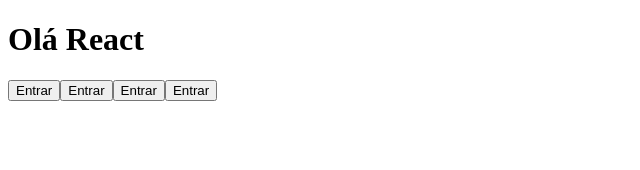
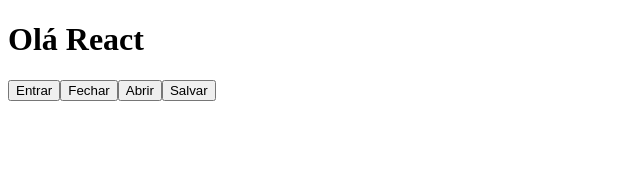
Before and after one commit to Ramos-GS/EstudoReact, a React (Create React App) app in the folder dio/: page / in a window 1280 px wide. Shown: the top 170 px of the page, without its empty margins (0-640 px from the left). Built offline with nearby package versions, Linux system fonts and the light colour scheme.

Commit message:
docs:Component Concepts

```diff
--- a/dio/src/App.js
+++ b/dio/src/App.js
@@ -3,9 +3,9 @@
   return (
   <div className="App"> <h1>Olá React</h1>
   <Button title ='Entrar'/>
-  <Button title ='Entrar'/>
-  <Button title ='Entrar'/>
-  <Button title ='Entrar'/>
+  <Button title ='Fechar'/>
+  <Button title ='Abrir'/>
+  <Button title ='Salvar'/>
   </div>);
 }
 
```
